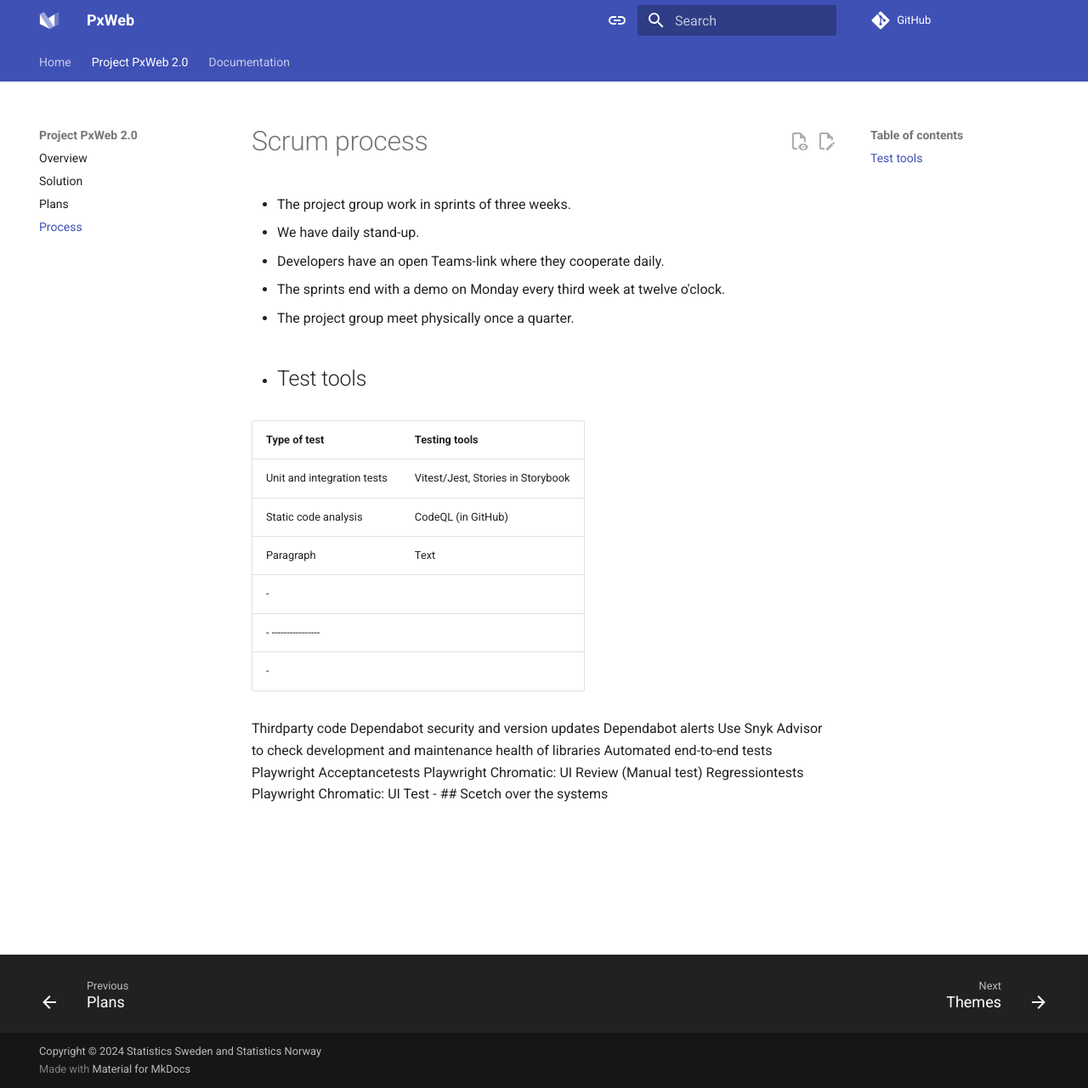
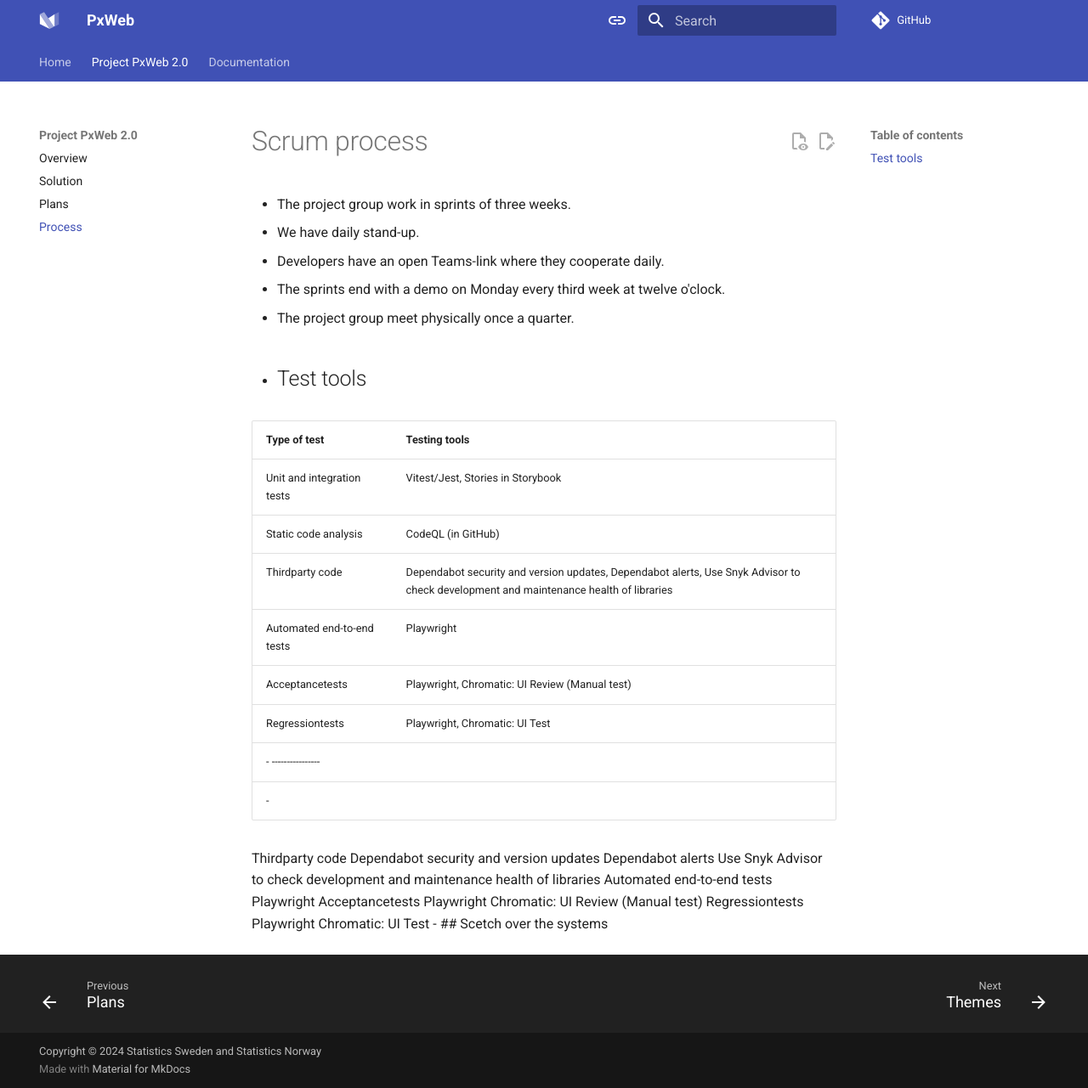
Before and after one commit to PxTools/PxWeb2, an MkDocs documentation site: the page built from docs/project/process.md, in a window 1280 px wide and 1281 px high. Shown: the whole window at 85% size. Built offline with MkDocs 1.6.1 and Material for MkDocs 9.7.7, drawn with Linux system fonts in a browser that asks for light colours; comment, search, counter and statistics services are not loaded.

Commit message:
Update process.md

```diff
--- a/docs/project/process.md
+++ b/docs/project/process.md
@@ -10,8 +10,10 @@
 | --- | ----------- |
 |Unit and integration tests | Vitest/Jest, Stories in Storybook|
 |Static code analysis | CodeQL (in GitHub) |
-| Paragraph | Text |
--
+| Thirdparty code | Dependabot security and version updates, Dependabot alerts, Use Snyk Advisor to check development and maintenance health of libraries |
+| Automated end-to-end tests | Playwright |
+| Acceptancetests | Playwright, Chromatic: UI Review (Manual test) |
+| Regressiontests  | Playwright, Chromatic: UI Test |
 - ----------------
 -
 
```
